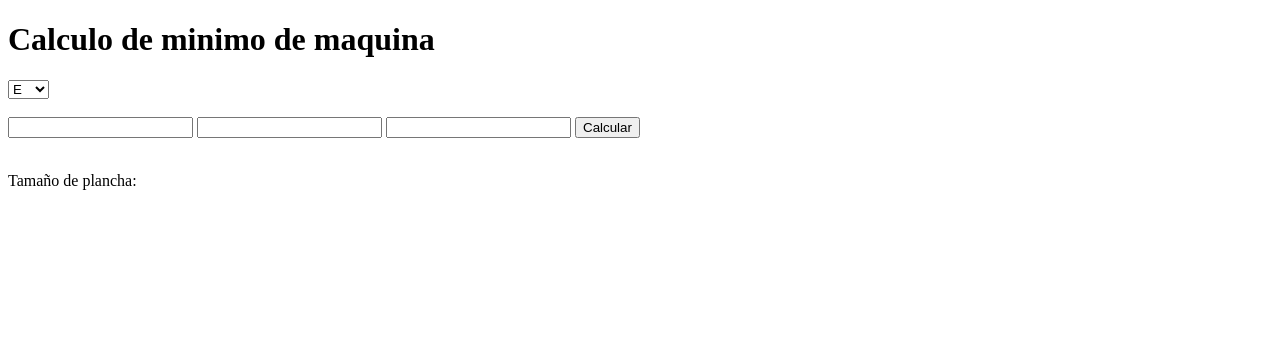
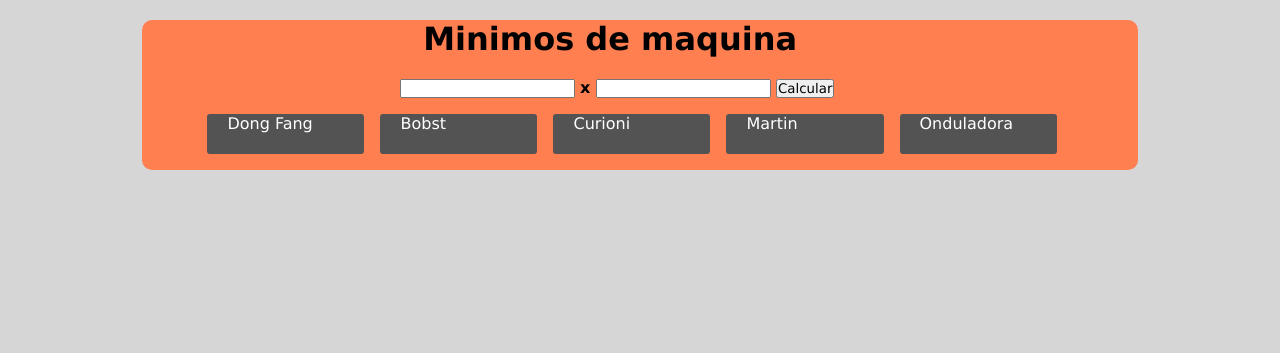
Before and after one commit to ReyChancla/DSS, a plain HTML site: page index.html in a window 1280 px wide. Drawn offline with Linux system fonts and the light colour scheme.

Commit message:
Update index.html

```diff
--- a/index.html
+++ b/index.html
@@ -2,26 +2,37 @@
 <html lang="en">
 <head>
     <meta charset="UTF-8">
-    <title>Document</title>
+    <link rel="stylesheet" href="style.css">
+    <title>Ventanas</title>
 </head>
 <body>
-    <h1>Calculo de minimo de maquina</h1>
+    <div class="cabecera">
+        <h1>Minimos de maquina</h1>
+        <div class="parte1">
+            <input class="caja" type="number">
+            <b> x </b>
+            <input class="caja" type="number">
+            <button onclick="calcular()">Calcular</button>
+            <div class="rectangulo"></div>
+        </div>
 
-    <select id="Canales">
-        <option id="E" value="2">E</option>
-        <option id="B" value="3" >B</option>
-        <option id="C" value="4">C</option>
-        <option id="BC" value="6" >BC</option>
-        <option id="EB" value="5" >EB</option>
-    </select><br><br>
-    <input id="ancho" type="text">
-    <input id="largo" type="text">
-    <input id="alto" type="text">
-    <button onclick="calcular()">Calcular</button>
-    <br>
-    <br>
-    <p>Tamaño de plancha: <br>
-    <span id="Tamaño_de_plancha"></span></p>
-<script  src="script.js"></script>
+        <div class="maquinas">
+            <ul>
+                <li class="Indice">Dong Fang</li>
+                <li class="Indice">Bobst</li>
+                <li class="Indice">Curioni</li>
+                <li class="Indice">Martin</li>
+                <li class="Indice">Onduladora</li>
+            </ul>
+        </div>
+    </div>
+    <div class="resultado">
+        <div class="bloque">esta es la primera parte.</div>
+        <div class="bloque">Despues viene la segunda.</div>
+        <div class="bloque">Tambien viene una tercera.</div>
+        <div class="bloque">Por si acaso una cuarta.</div>
+        <div class="bloque">Y yo suma una quinta de poco uso.</div>
+    </div>
+    <script src="script.js"></script>
 </body>
 </html>
```
